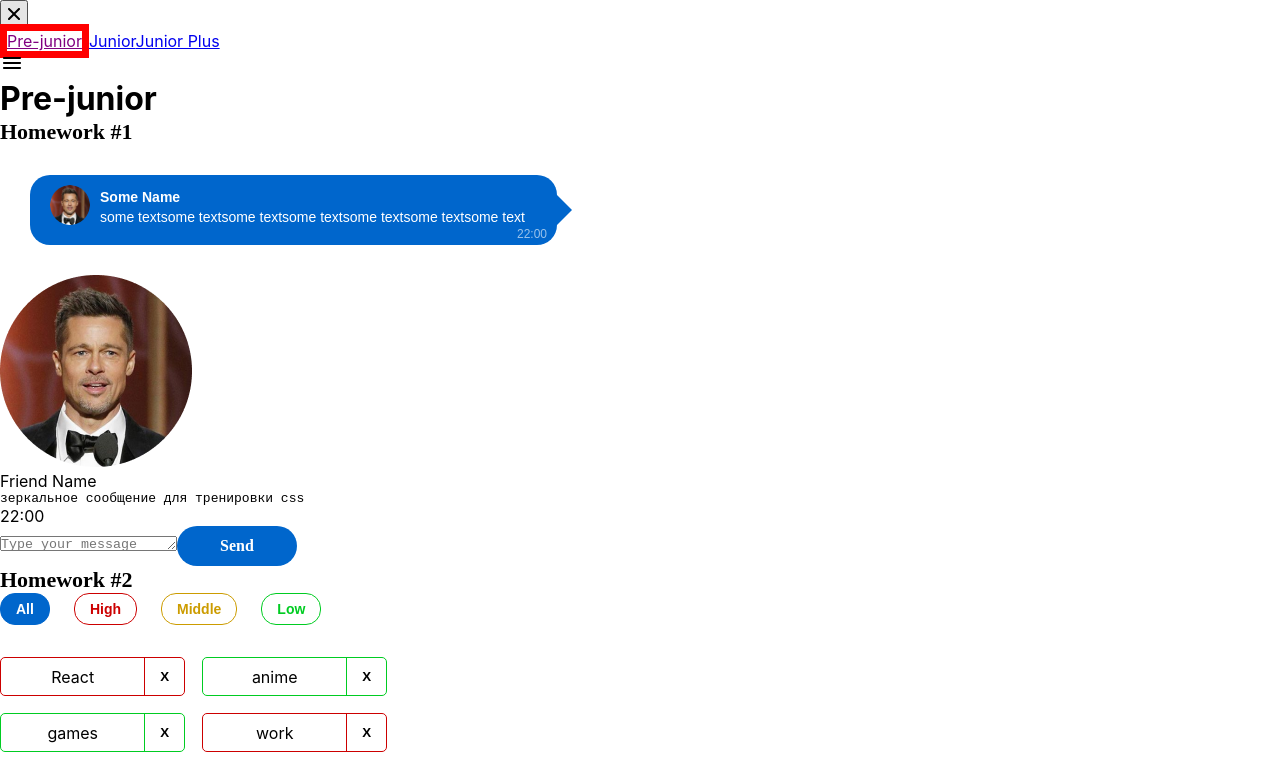
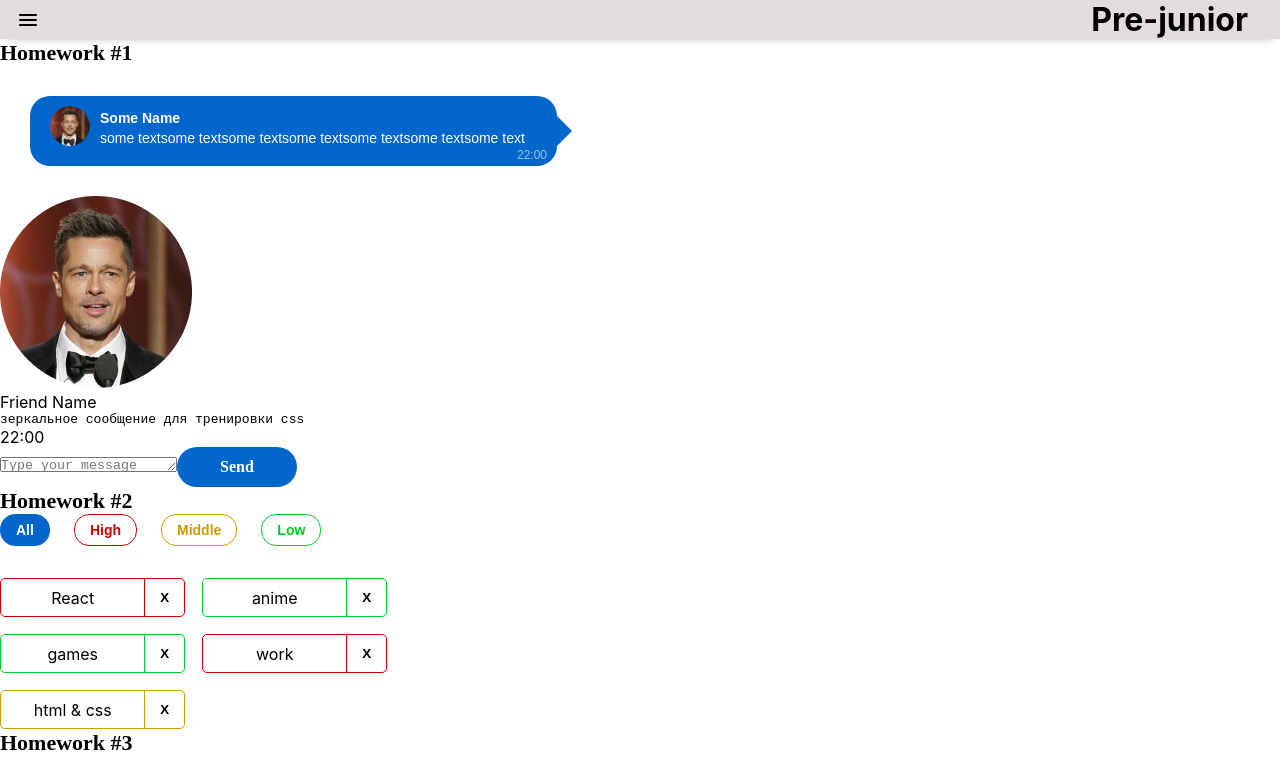
Before and after one commit to KirillPurposeful/homework2, a React (Create React App) app: page /#/pre-junior in a window 1280 px wide. Shown: the top 757 px of the page. Built offline with nearby package versions, Linux system fonts and the light colour scheme.

Commit message:
add styles to 5th homework

```diff
--- a/src/s2-homeworks/hw05/header/Header.module.css
+++ b/src/s2-homeworks/hw05/header/Header.module.css
@@ -2,7 +2,21 @@
 }
 
 .header {
+    display: flex;
+    justify-content: space-between;
+    align-items: center;
+    padding: 0 16px;
+    box-shadow: 0px -7px 7px -7px rgba(54, 26, 26, 0.3),
+    0px 7px 7px -7px rgba(54, 26, 26, 0.3);
+    background: #e3dcdc;
 }
 
 .header h1 {
+    justify-content: flex-end;
+    margin-right: 16px;
+
 }
+
+.hidden {
+    display: none;
+}
--- a/src/s2-homeworks/hw05/header/Header.tsx
+++ b/src/s2-homeworks/hw05/header/Header.tsx
@@ -31,7 +31,7 @@ export const Header: FC<PropsType> = ({handleOpen}) => {
                     onClick={handleOpen}
                     alt={'open menu'}
                 />
-                <h1>{pageName}</h1>
+                <h1 >{pageName}</h1>
             </div>
         </>
     )
--- a/src/s2-homeworks/hw05/sidebar/Sidebar.module.css
+++ b/src/s2-homeworks/hw05/sidebar/Sidebar.module.css
@@ -1,27 +1,66 @@
 .sidebar {
+    padding-top: 5px;
+    width: 250px;
+    height: 100%;
+    position: fixed;
+    left: -250px;
+    top: 0;
+    transition: left 0.3s;
+    z-index: 2;
+    background: #e3dcdc;
+
 }
 
 .sidebar.open {
+    left: 0;
+    box-shadow: 0px -7px 7px 7px rgba(54, 26, 26, 0.3);
+
 }
 
 .background {
+    display: none;
+    position: fixed;
+    top: 0;
+    left: 0;
+    width: 100%;
+    height: 100%;
+    background: rgba(0, 0, 0, 0.5);
+    z-index: 1;
 }
 
 .nav {
+    display: flex;
+    flex-direction: column;
+    padding-top: 20px;
 }
 
 .nav a {
+    text-decoration: none;
+    color: black;
+    padding: 10px;
+    transition: background-color 0.3s;
 }
 
 .nav a:hover {
+    background-color: #f0f0f0;
 }
 
 .nav a.active {
-    color: purple;
-    border: 7px solid red;
+    box-shadow: 0px -7px 7px -7px rgba(54, 26, 26, 0.3),
+    0px 7px 7px -7px rgba(54, 26, 26, 0.3);
+
 }
 .close {
+    cursor: pointer;
+    position: absolute;
+    top: 0;
+    right: 0;
+    background: none;
+    border: none;
+    padding: 2px;
 }
 
 .close img {
+    width: 24px;
+    height: auto;
 }
```
